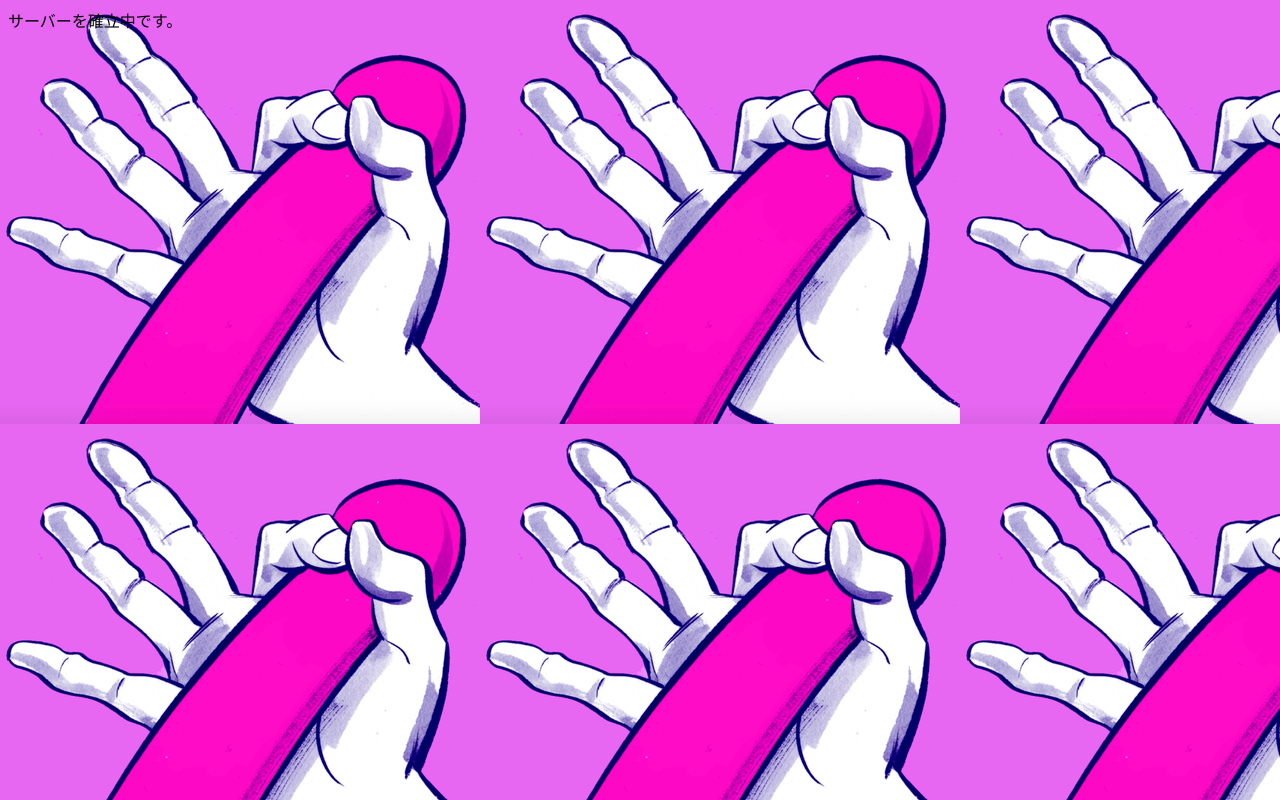
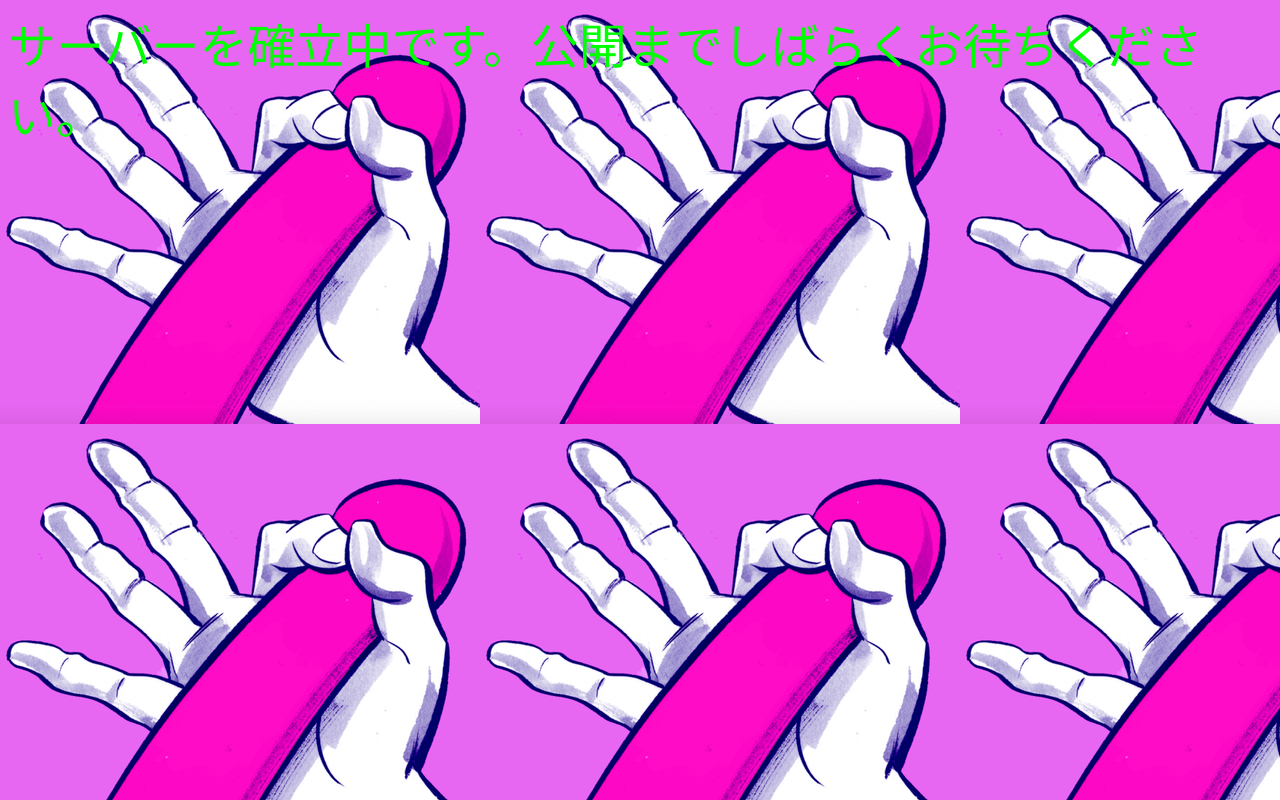
Before and after one commit to rento9696/pensi.io, a plain HTML site: page index.html in a window 1280 px wide. Drawn offline with Linux system fonts and the light colour scheme.

Commit message:
Update index.html

```diff
--- a/index.html
+++ b/index.html
@@ -3,6 +3,6 @@
 <title>タクマッチズペニス</title>
 </head>
 <body  background="screen-shot-2017-02-09-at-11-46-43-am-1486658818.png">
-サーバーを確立中です。
+<p><font size="7" color="#00ff00">サーバーを確立中です。公開までしばらくお待ちください。</font></p>
 </body>
 </html>
```
